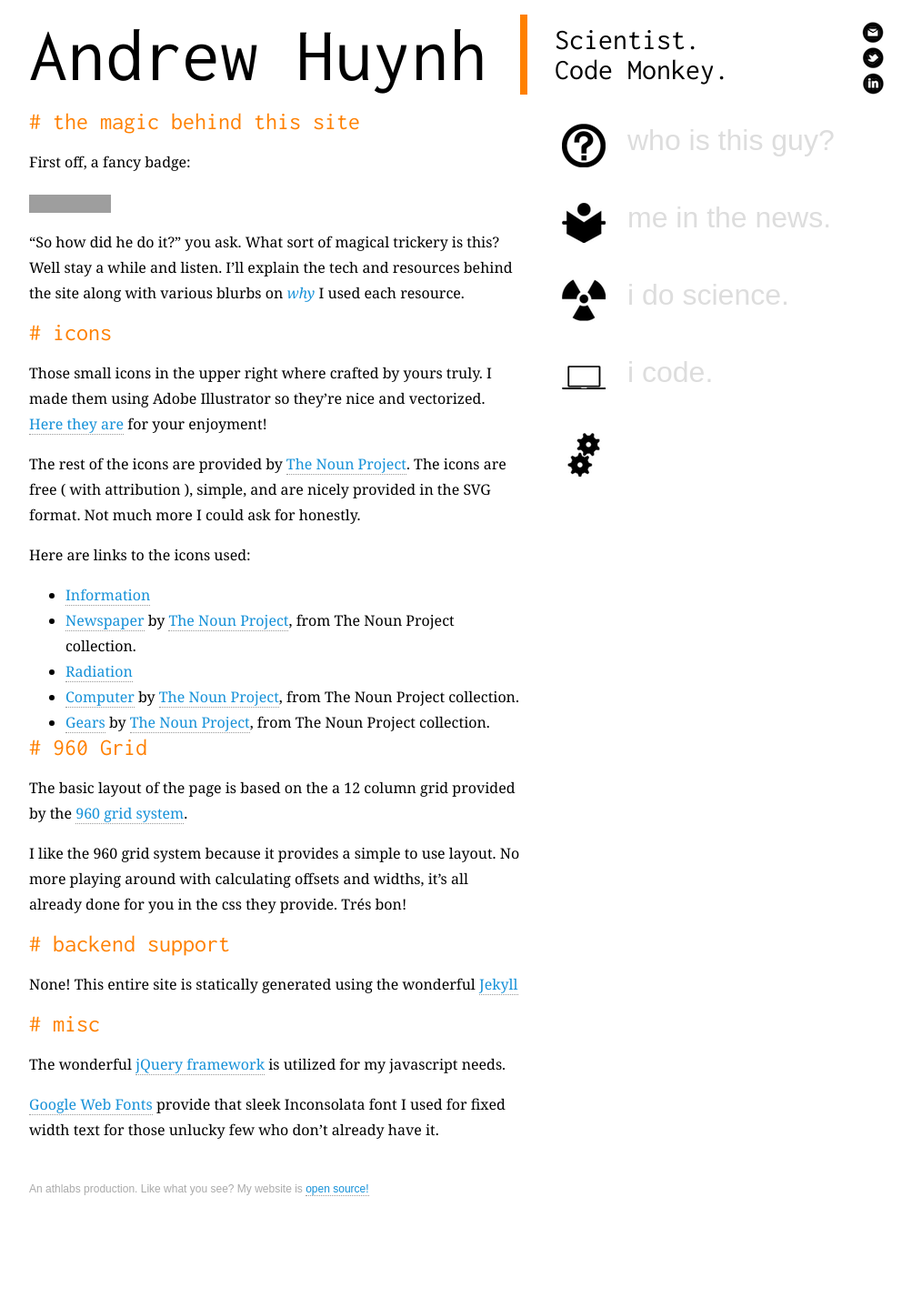
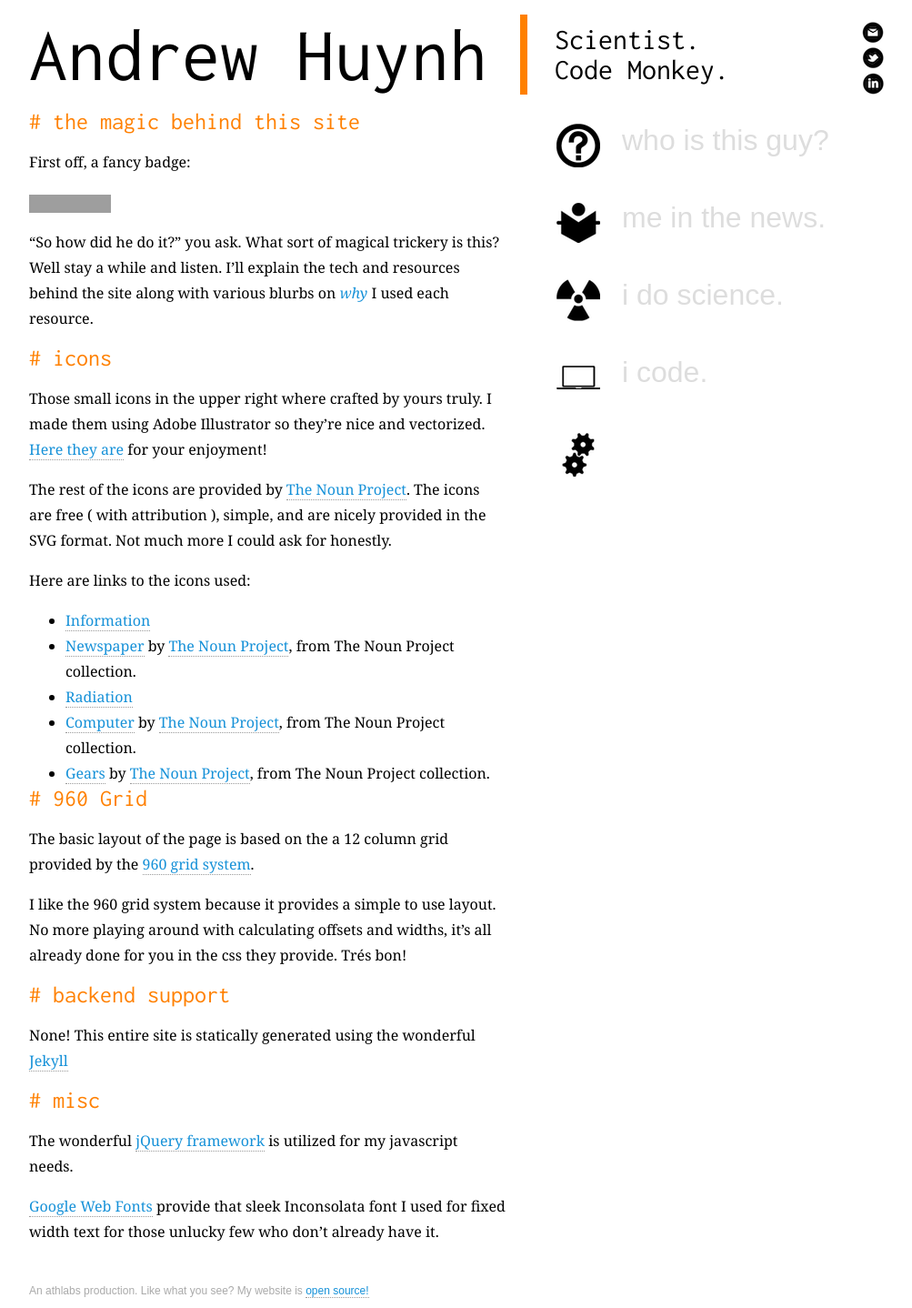
Before and after one commit to a5huynh/athlabs.com, a Jekyll site: the page built from tech/index.md, in a window 1280 px wide. Shown: the whole page at 91% size, without its empty margins (138-1141 px from the left). Built offline with Jekyll 4.4.1, drawn with Linux system fonts in a browser that asks for light colours; nearby versions of some CDN libraries; some web fonts are replaced; before the commit the page ends 1326 px from its top, so only the background shows below that; grey boxes are pictures that could not be loaded.

Commit message:
Fixed padding around nav menu and articles

```diff
--- a/static/css/layout.scss
+++ b/static/css/layout.scss
@@ -75,7 +75,7 @@ img {
 	color: $blue;
 	font-weight: normal;
 	font-family: $header-font;
-	margin-bottom:4px;
+	margin-bottom: 4px;
 }
 
 .article {
@@ -84,6 +84,7 @@ img {
 	line-height:   175%;
 	color:		   #000;
 	margin-bottom: 16px;
+	padding-right: 16px;
 }
 
 .footer {
@@ -225,10 +226,12 @@ img {
 
 /* Tab styles */
 .ido {
+	margin-left: -10px;
 	width: 398px;
 	cursor:pointer;
 	color: #DDD;
-	border-left:4px solid transparent;
+
+	border-left: 8px solid transparent;
 	margin-bottom:16px;
 
 	a {
@@ -245,7 +248,7 @@ img {
 }
 
 .ido:hover {
-	border-left:4px solid $grey !important;
+	border-left: 8px solid $grey !important;
 	color:#000 !important;
 
 	a {
```
